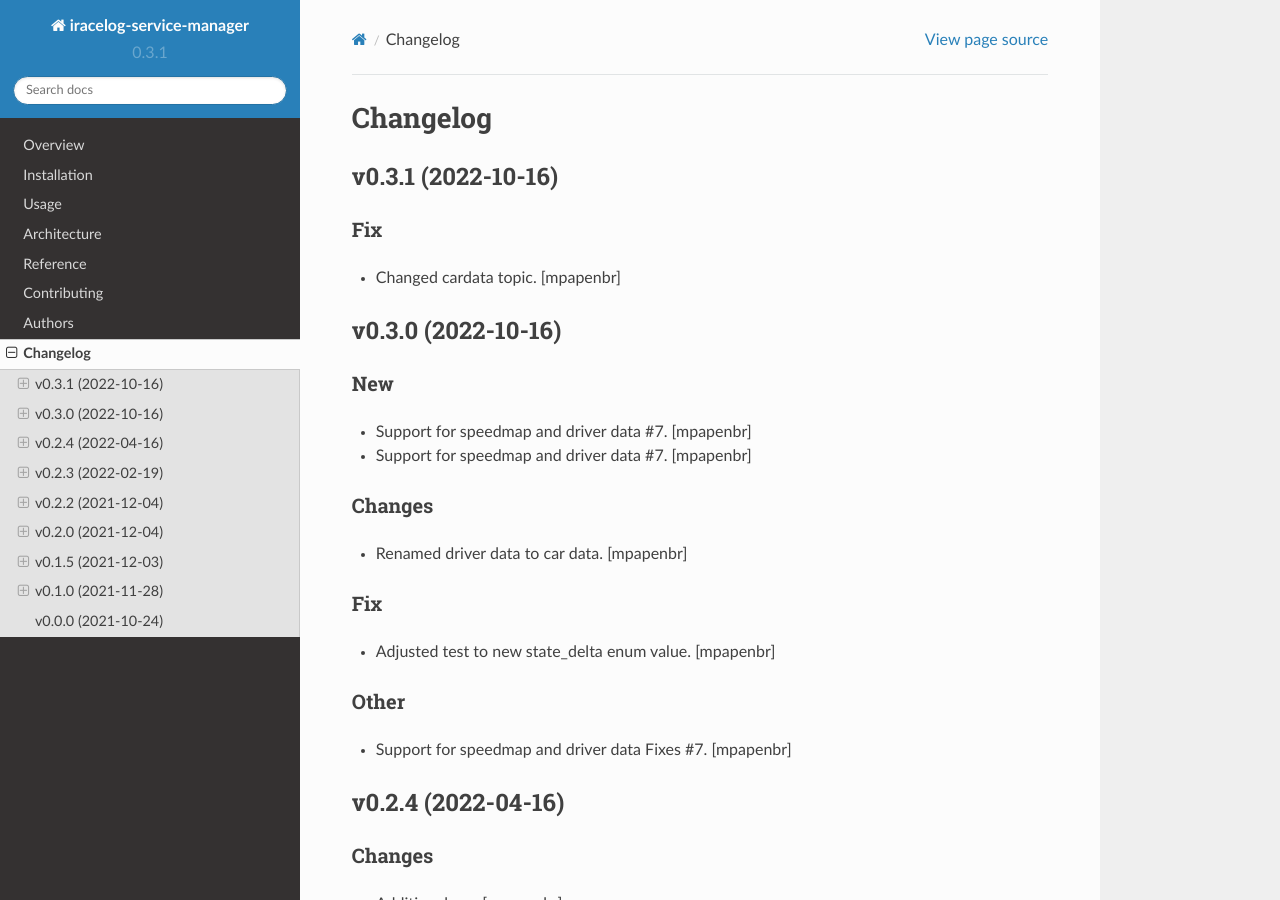
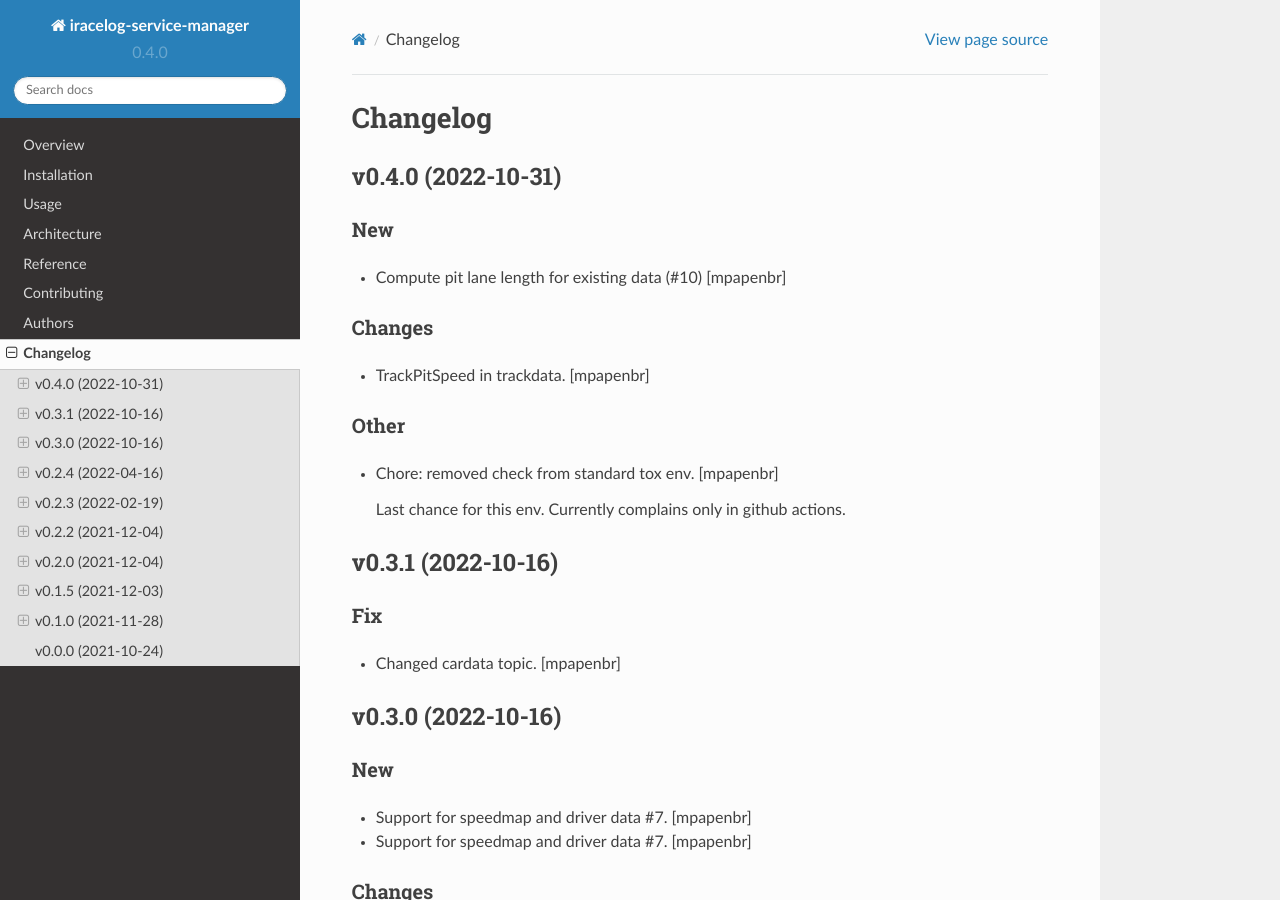
Before and after one commit to mpapenbr/iracelog-service-manager, a Sphinx documentation site: the page built from docs/changelog.rst, in a window 1280 px wide and 900 px high. Built offline with Sphinx 7.4.7 and the Read the Docs theme 2.0.0, drawn with Linux system fonts in a browser that asks for light colours.

Commit message:
Bump version: 0.3.1 → 0.4.0

```diff
--- a/CHANGELOG.rst
+++ b/CHANGELOG.rst
@@ -1,5 +1,23 @@
 Changelog
 =========
+
+
+v0.4.0 (2022-10-31)
+-------------------
+
+New
+~~~
+- Compute pit lane length for existing data (#10) [mpapenbr]
+
+Changes
+~~~~~~~
+- TrackPitSpeed in trackdata. [mpapenbr]
+
+Other
+~~~~~
+- Chore: removed check from standard tox env. [mpapenbr]
+
+  Last chance for this env. Currently complains only in github actions.
 
 
 v0.3.1 (2022-10-16)
--- a/README.rst
+++ b/README.rst
@@ -22,9 +22,9 @@ Overview
     :target: https://codecov.io/github/mpapenbr/iracelog-service-manager
 
 
-.. |commits-since| image:: https://img.shields.io/github/commits-since/mpapenbr/iracelog-service-manager/v0.3.1.svg
+.. |commits-since| image:: https://img.shields.io/github/commits-since/mpapenbr/iracelog-service-manager/v0.4.0.svg
     :alt: Commits since latest release
-    :target: https://github.com/mpapenbr/iracelog-service-manager/compare/v0.3.1...main
+    :target: https://github.com/mpapenbr/iracelog-service-manager/compare/v0.4.0...main
 
 
 
--- a/docs/conf.py
+++ b/docs/conf.py
@@ -20,7 +20,7 @@ project = 'iracelog-service-manager'
 year = '2021'
 author = 'Markus Papenbrock'
 copyright = '{0}, {1}'.format(year, author)
-version = release = '0.3.1'
+version = release = '0.4.0'
 
 pygments_style = 'trac'
 templates_path = ['.']
--- a/setup.py
+++ b/setup.py
@@ -23,7 +23,7 @@ def read(*names, **kwargs):
 
 setup(
     name='iracelog-service-manager',
-    version='0.3.1',
+    version='0.4.0',
     license='Apache-2.0',
     description='Managing services for iRacelog backend.',
     long_description='%s\n%s' % (
--- a/src/iracelog_service_manager/__init__.py
+++ b/src/iracelog_service_manager/__init__.py
@@ -1 +1 @@
-__version__ = '0.3.1'
+__version__ = '0.4.0'
```
Also changed, not shown: .bumpversion.cfg.
